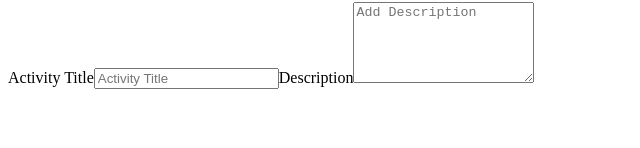
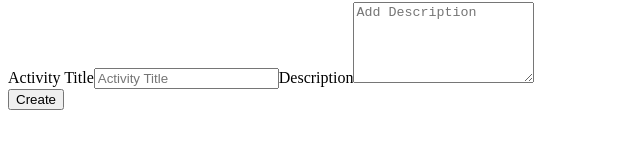
Before and after one commit to jtw007/Hical-Vite-React-Frontend, a React (Vite) app: page /create-new-activity in a window 1280 px wide. Shown: the part 184-332 px from the top of the page, without its empty margins (0-640 px from the left). Built offline with nearby package versions, Linux system fonts and the light colour scheme.

Commit message:
committing small edits

```diff
--- a/src/components/pages/CreateActivity.jsx
+++ b/src/components/pages/CreateActivity.jsx
@@ -39,6 +39,7 @@ const CreateActivity = () => {
 
             <form onSubmit={handleSubmit}>
                 <div className='form-container'>
+
                     <div className=''>
 
                         <label htmlFor='activity-title'>Activity Title</label>
@@ -59,10 +60,12 @@ const CreateActivity = () => {
                             placeholder='Add Description'
                             onChange={e => setDescription(e.target.value)}
                             value={description}
-
                         />
 
                     </div>
+
+                    <button>Create</button>
+
                 </div>
             </form>
         </div>
```
